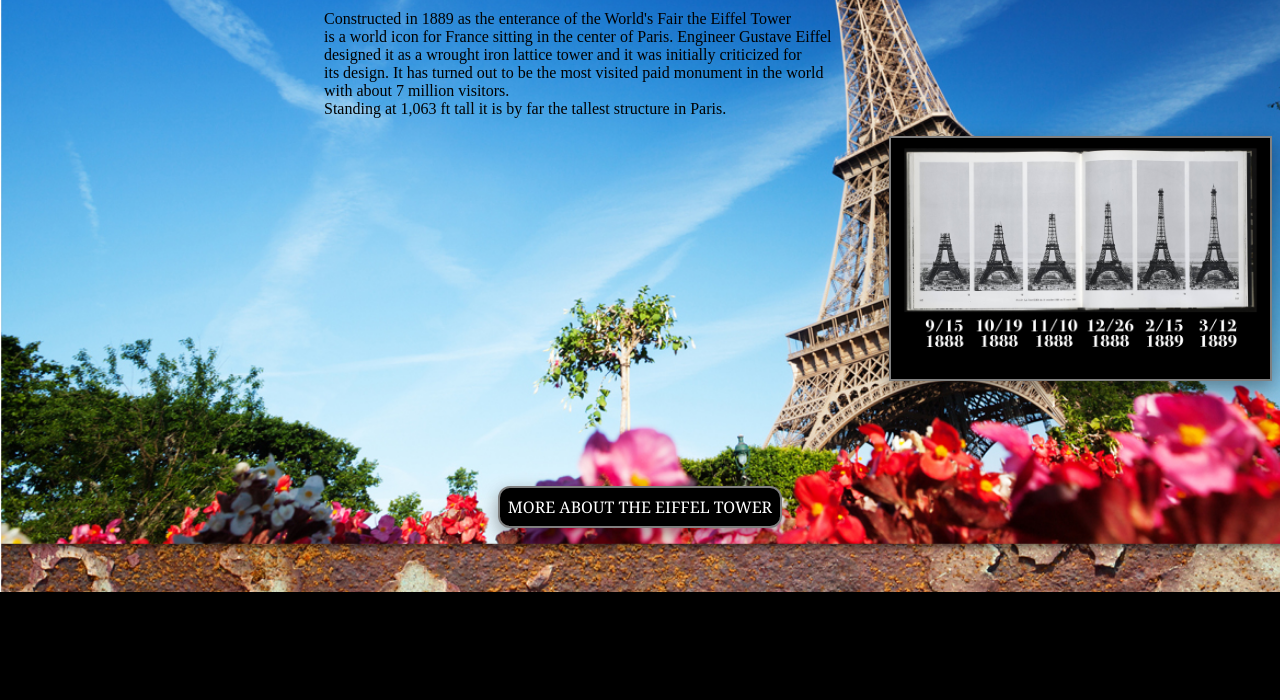
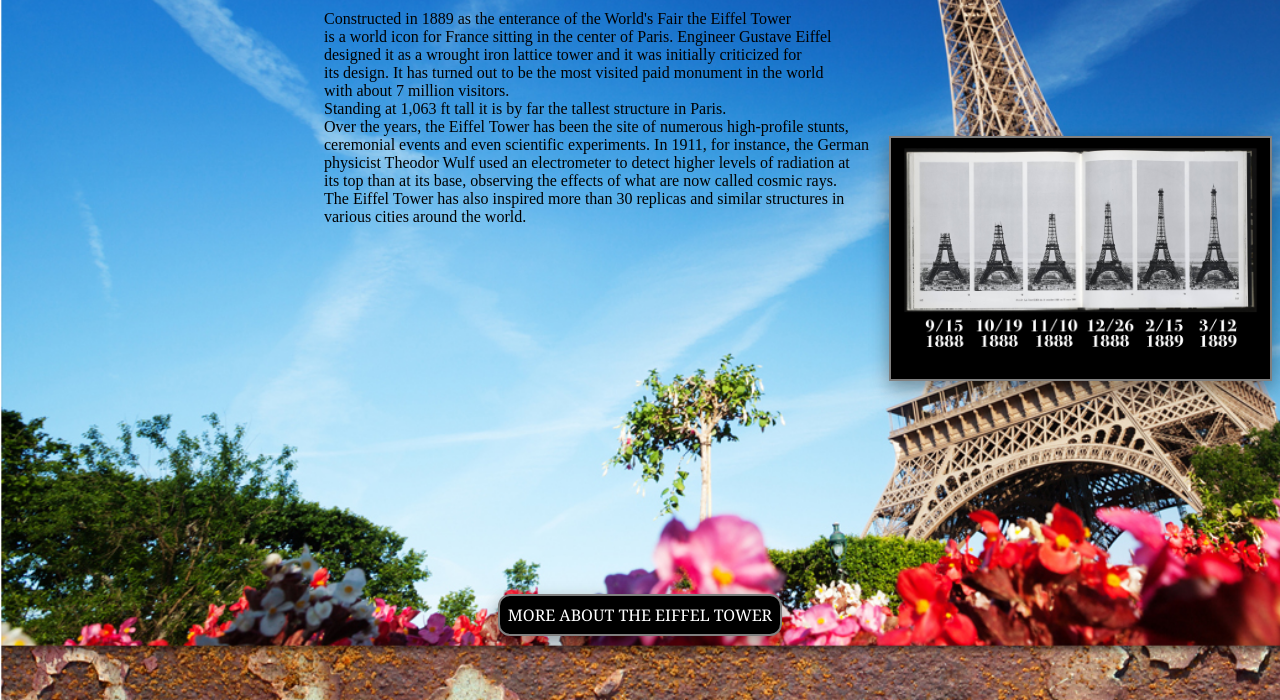
Before and after one commit to rrakowski1/project1rakowski, a plain HTML site: page index.html in a window 1280 px wide. Shown: the part 246-946 px from the top of the page. Before the commit the page ends 838 px from the top, so only its background shows below. Drawn offline with Linux system fonts and the light colour scheme.

Commit message:
added text

```diff
--- a/index.html
+++ b/index.html
@@ -20,7 +20,15 @@
       <span>designed it as a wrought iron lattice tower and it was initially criticized for</span>
       <span>its design. It has turned out to be the most visited paid monument in the world </span>
       <span>with about 7 million visitors.</span>
+    </p>
+    <p>
       <span>Standing at 1,063 ft tall it is by far the tallest structure in Paris.</span>
+      <span>Over the years, the Eiffel Tower has been the site of numerous high-profile stunts,</span>
+      <span>ceremonial events and even scientific experiments. In 1911, for instance, the German</span>
+      <span>physicist Theodor Wulf used an electrometer to detect higher levels of radiation at</span>
+      <span>its top than at its base, observing the effects of what are now called cosmic rays.</span>
+      <span>The Eiffel Tower has also inspired more than 30 replicas and similar structures in</span>
+      <span>various cities around the world.</span>
     </p>
     <a href="https://en.wikipedia.org/wiki/Eiffel_Tower"> More about the Eiffel Tower</a>
   </body>
```
